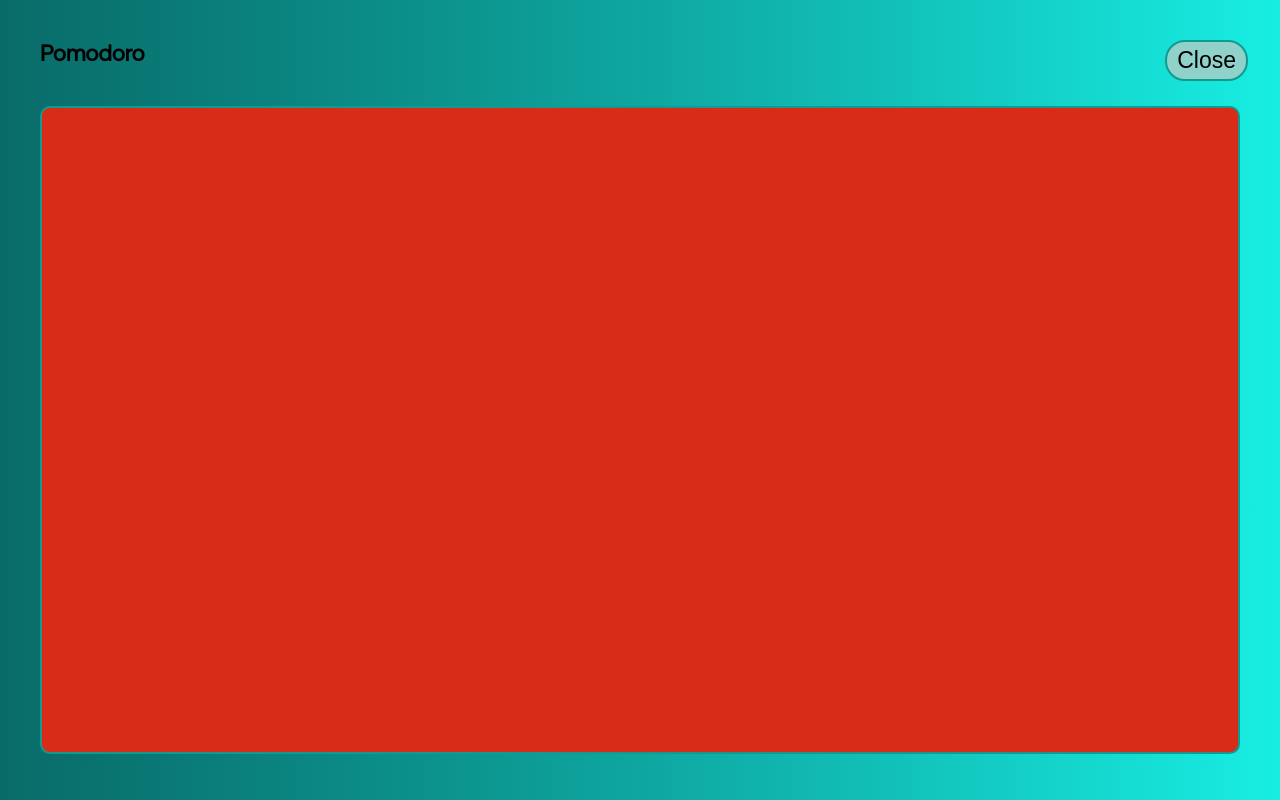
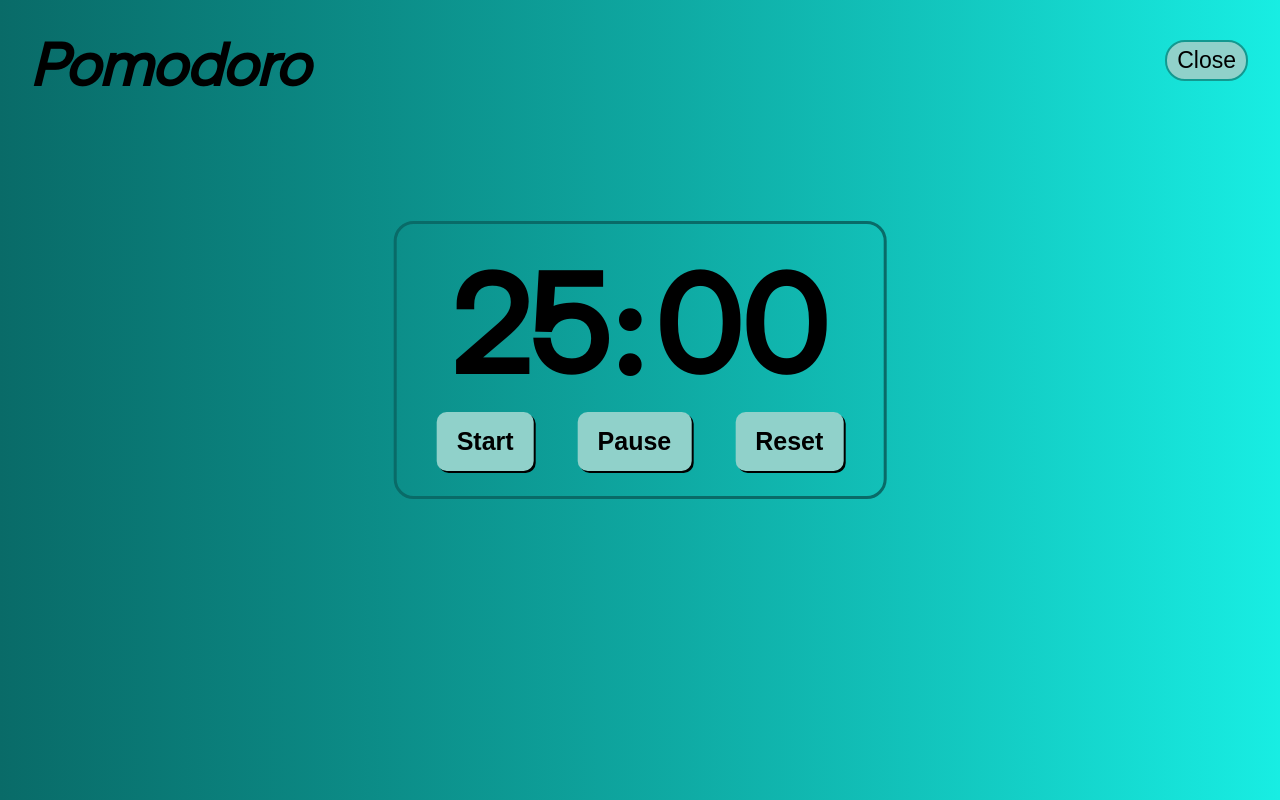
Before and after one commit to kshitijnew99/Productivity-Dashborad, a plain HTML site: page index.html in a window 1280 px wide. Both pictures are taken after a click on the element "Pomodoro". Drawn offline with nearby package versions, Linux system fonts and the light colour scheme; no server answers.

Commit message:
pomodoro UI added

```diff
--- a/index.html
+++ b/index.html
@@ -121,11 +121,15 @@
             </div>
         </section>
         <section class="forElem pomodoro-fullpage" id="for5">
-            <h1>Pomodoro</h1>
+            <h1 id="pomo"><i>Pomodoro   </i></h1>
             <button class="back" id="b5">Close</button>
             <div class="pomo-container">
-                <div class="addTask"></div>
-                <div class="allTask"></div>
+                <div class="pomo-timer">
+                    <h1>25:00</h1>
+                    <button class="start-timer">Start</button>
+                    <button class="pause-timer"><P>Pause</P></button>
+                    <button class="reset-timer">Reset</button>
+                </div>
             </div>
         </section>
     </div>
--- a/style.scss
+++ b/style.scss
@@ -274,13 +274,12 @@
         width: 100%;
         font-family: regular;
         font-size: 15px;
-        padding: 40px;
+        padding: 30px ;
         display: none;
         position: absolute;
         top: 0; left: 0;
         position: relative;
         // background-color: yellow;
-
         .back{
             position: absolute;
             right: 2.5%;
@@ -542,11 +541,52 @@
         .pomo-container{
             width: 100%;
             height: 90%;
-            margin-top: 40px;
-            padding: 20px;
+            margin-top: 15px;
+            position: relative;
             border-radius: 10px;
-            border: 2px solid var(--tri1);
-            background-color: rgb(216, 43, 24);
+            // border: 2px solid var(--tri1);
+            // background-color: rgb(216, 43, 24);
+
+            .pomo-timer{
+                // width: 100%;
+                // height: 100%;
+                // background-color: yellow;
+                border-radius: 20px;
+                padding: 20px;
+                position: absolute;
+                top: 37%;
+                left: 50%;
+                transform: translate(-50%,-50%);
+                border: solid 3px var(--tri2);
+                h1{
+                    font-size: 140px;
+                    letter-spacing: 0px;
+                    text-align: center;
+                }
+
+                button{
+                    font-size: 25px;
+                    padding: 15px 20px;
+                    border-radius: 10px;
+                    margin: 5px 0px;
+                    margin-left: 20px;
+                    margin-right: 20px;
+                    background-color: var(--sec);
+                    border: none;
+                    box-shadow: 2px 2px 0px black;
+                    transition: all ease 0.025s;
+                    font-weight: 700;
+                }
+                button:active{
+                    scale: 0.97;
+                    box-shadow: 0px 0px 0px black;
+
+                }
+            }
+
+        }
+        #pomo{
+            font-size: 60px;
         }
 
     }
```
Also changed, not shown: style.css, 1 other file.
